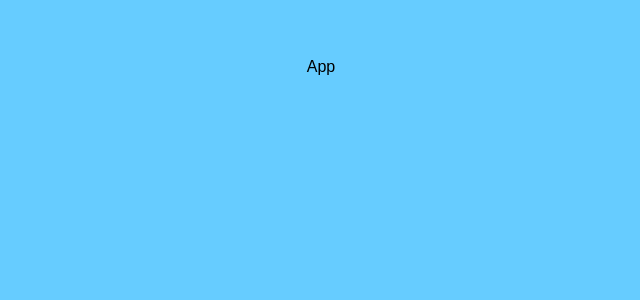
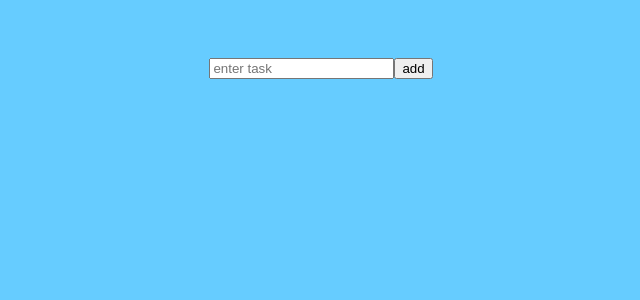
Before and after one commit to amandena/todo-ornot, a React (Create React App) app: page / in a window 1280 px wide. Shown: the top 300 px of the page, without its empty margins (319-959 px from the left). Built offline with nearby package versions, Linux system fonts and the light colour scheme.

Commit message:
imported TodoList

```diff
--- a/src/App.js
+++ b/src/App.js
@@ -1,10 +1,11 @@
 import React from 'react'
 import './App.css'
+import TodoList from './components/TodoList'
 
 function App() {
   return (
     <div className='App'>
-      App
+      <TodoList/>
     </div>
   )
 }
```
